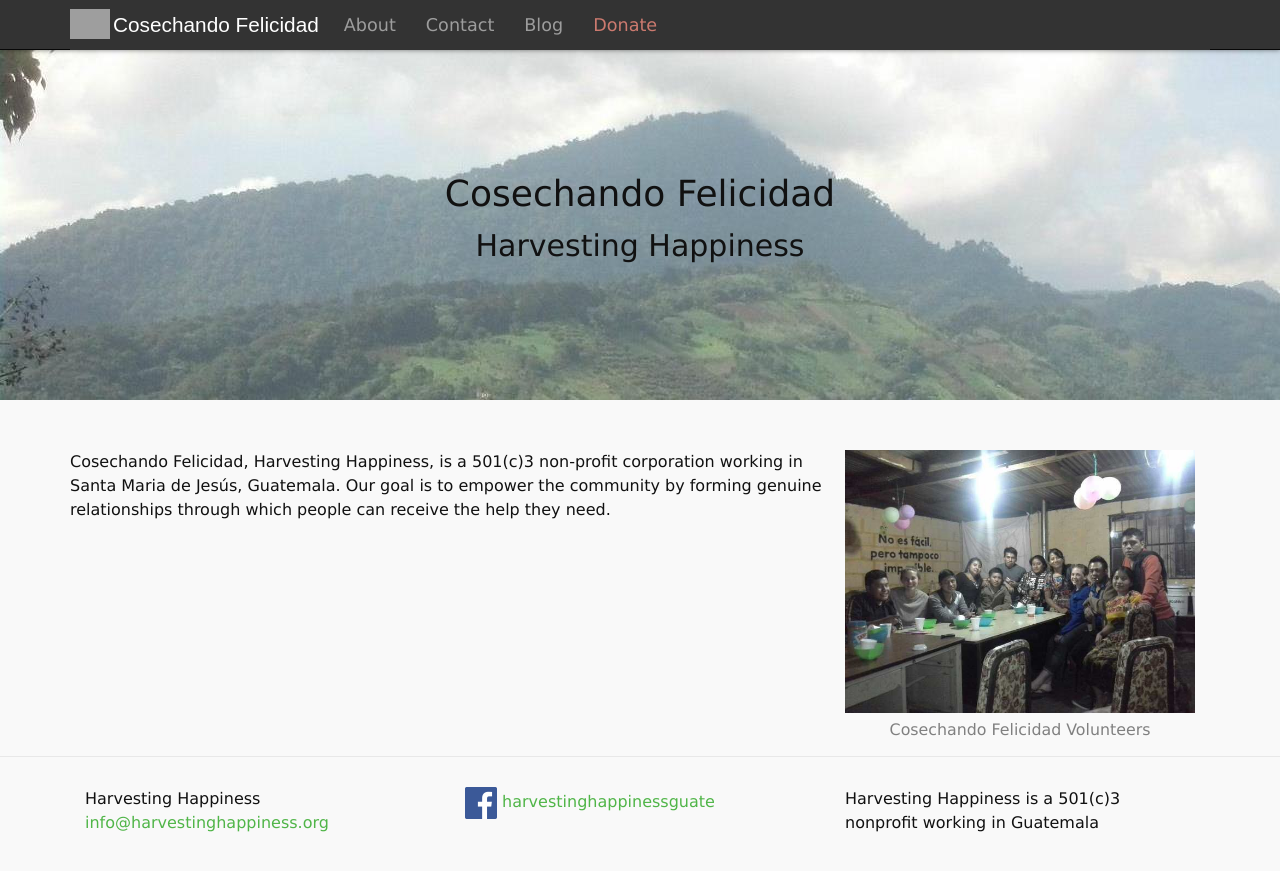
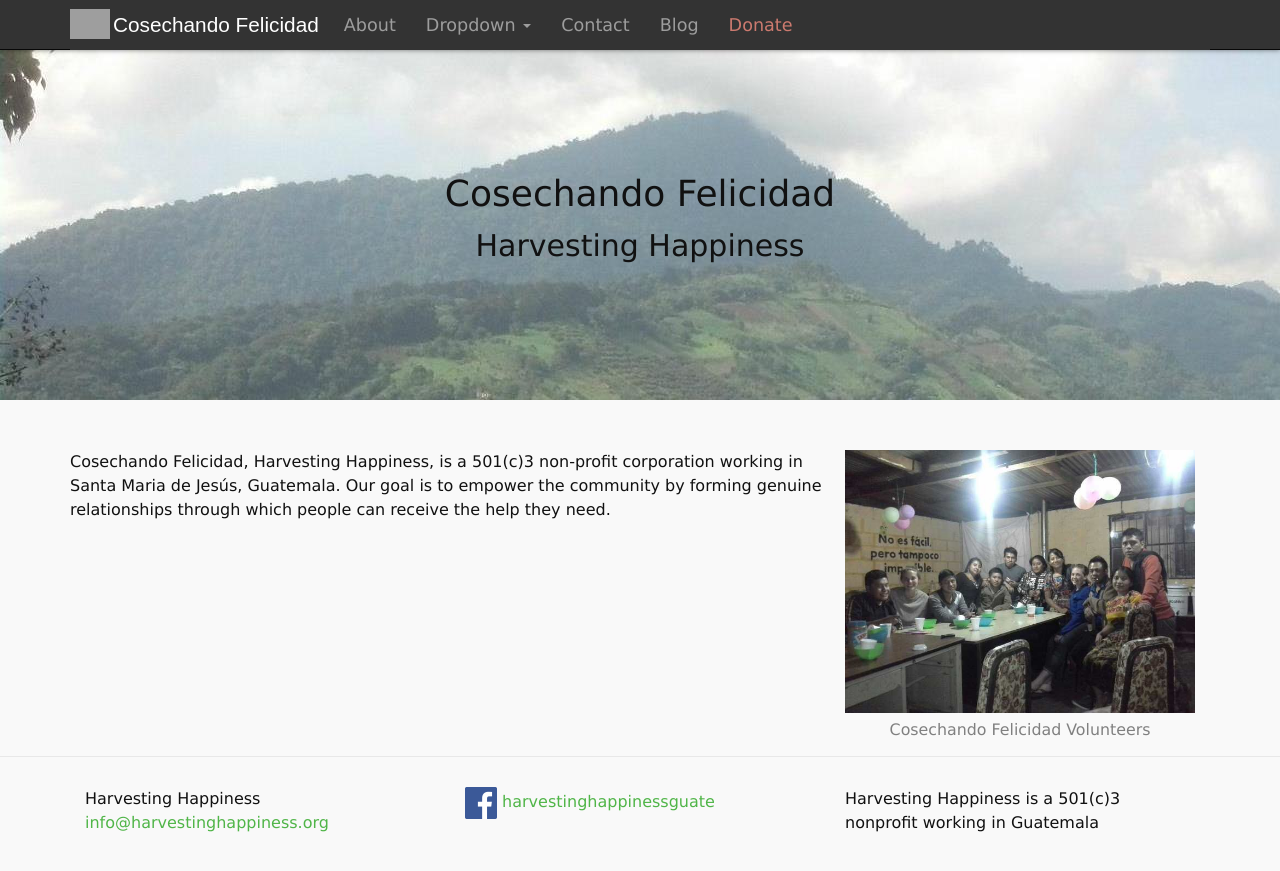
Before and after one commit to harvestinghappiness/harvestinghappiness.github.io, a Jekyll site: the page built from home.md, in a window 1280 px wide. Shown: the top 871 px of the page. Built offline with Jekyll 4.4.1, drawn with Linux system fonts in a browser that asks for light colours.

Commit message:
Update header.html

```diff
--- a/_includes/header.html
+++ b/_includes/header.html
@@ -13,6 +13,18 @@
       <div id="navbar" class="collapse navbar-collapse">
         <ul class="nav navbar-nav">
           <li{% if page.url == '/about/' %} class="active"{% endif %}><a href="/about/">About</a></li>
+          <li class="dropdown">
+            <a href="#" class="dropdown-toggle" data-toggle="dropdown" role="button" aria-haspopup="true" aria-expanded="false">Dropdown <span class="caret"></span></a>
+            <ul class="dropdown-menu">
+              <li><a href="/about/">Our Mission</a></li>
+              <li><a href="/people/">Our People</a></li>
+              <li><a href="#">Something else here</a></li>
+              <li role="separator" class="divider"></li>
+              <li><a href="#">Separated link</a></li>
+              <li role="separator" class="divider"></li>
+              <li><a href="#">One more separated link</a></li>
+            </ul>
+          </li>
           <li{% if page.url == '/contact/' %} class="active"{% endif %}><a href="/contact/">Contact</a></li>
           <li{% if page.url == '/blog/' %} class="active"{% elsif page.activetab == "blog" %} class="active"{% endif %}><a href="/blog/">Blog</a></li>
           <li{% if page.url == '/donate/' %} class="active"{% endif %}><a href="/donate/" id="donate">Donate</a></li>
```
